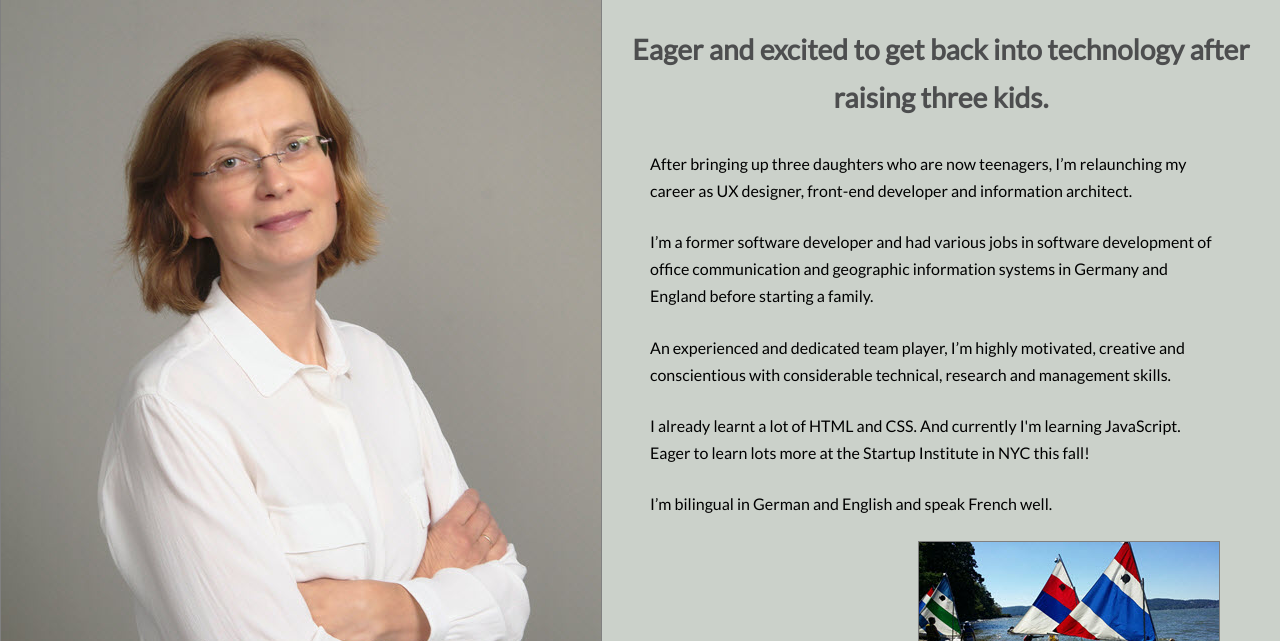
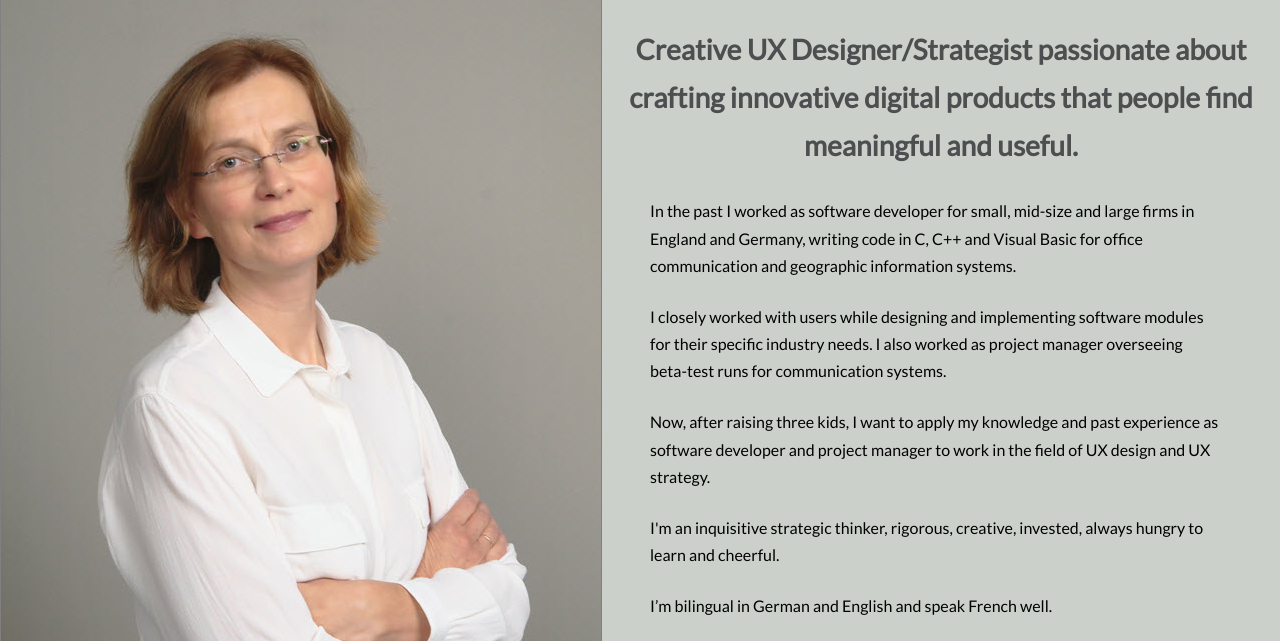
Before and after one commit to Cornelia9/Portfolio, a plain HTML site: page Portfolio/index.html in a window 1280 px wide. Shown: the part 93-734 px from the top of the page. Drawn offline with Linux system fonts and the light colour scheme.

Commit message:
Add files via upload

```diff
--- a/Portfolio/index.html
+++ b/Portfolio/index.html
@@ -46,26 +46,27 @@
 
 				<section class="headline"> <!-- headline section -->
 
-					<h3>Eager and excited to get back into technology after raising three kids.</h3>
+					<h3>Creative UX Designer/Strategist passionate about crafting innovative digital products that people find meaningful and useful.</h3>
 
 				</section>  <!-- end of headline section -->
 
 				<section>   <!-- pullquote section -->
 
 					<section>
-						<p class="pullquote">After bringing up three daughters who are now teenagers, I’m relaunching my career as UX designer, front-end developer and information architect. </p>
+						<p class="pullquote">In the past I worked as software developer for small, mid-size and large firms in England and Germany, writing code in C, C++ and Visual Basic for office communication and geographic information systems. </p>
 					</section>
 
 					<section>
-						<p class="pullquote">I’m a former software developer and had various jobs in software development of office communication and geographic information systems in Germany and England before starting a family.</p>
+						<p class="pullquote">I closely worked with users while designing and implementing software modules for their specific industry needs. I also worked as project manager overseeing beta-test runs for communication systems.
+</p>
 					</section>
 
 					<section>
-						<p class="pullquote">An experienced and dedicated team player, I’m highly motivated, creative and conscientious with considerable technical, research and management skills.</p>
+						<p class="pullquote">Now, after raising three kids, I want to apply my knowledge and past experience as software developer and project manager to work in the field of UX design and UX strategy.</p>
 					</section>
 
 					<section>
-						<p class="pullquote">I already learnt a lot of HTML and CSS. And currently I'm learning JavaScript. Eager to learn lots more at the Startup Institute in NYC this fall!</p>
+						<p class="pullquote">I'm an inquisitive strategic thinker, rigorous, creative, invested, always hungry to learn and cheerful.</p>
 					</section>
 
 					<section>
```
Also changed, not shown: 1 other file.
